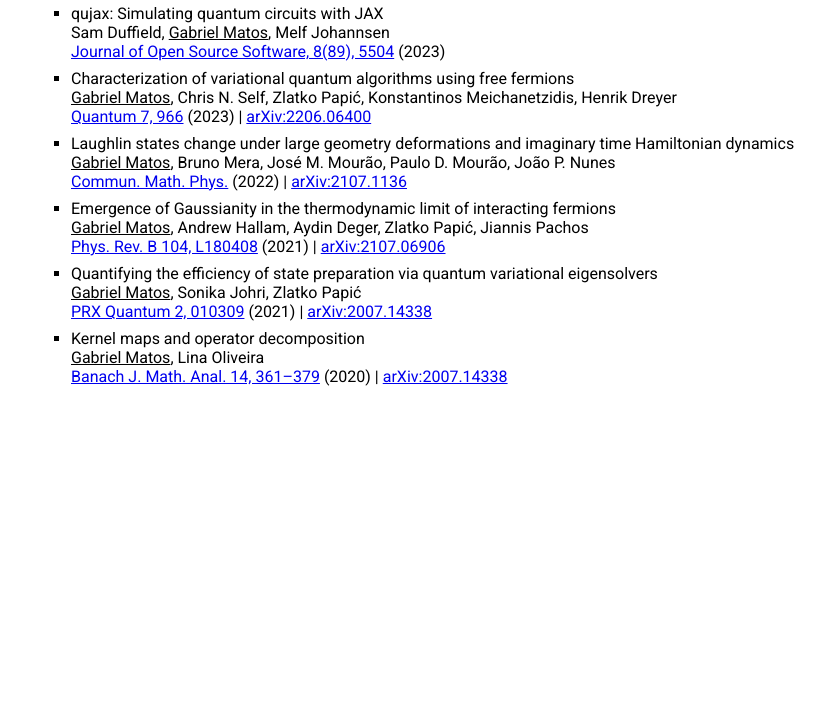
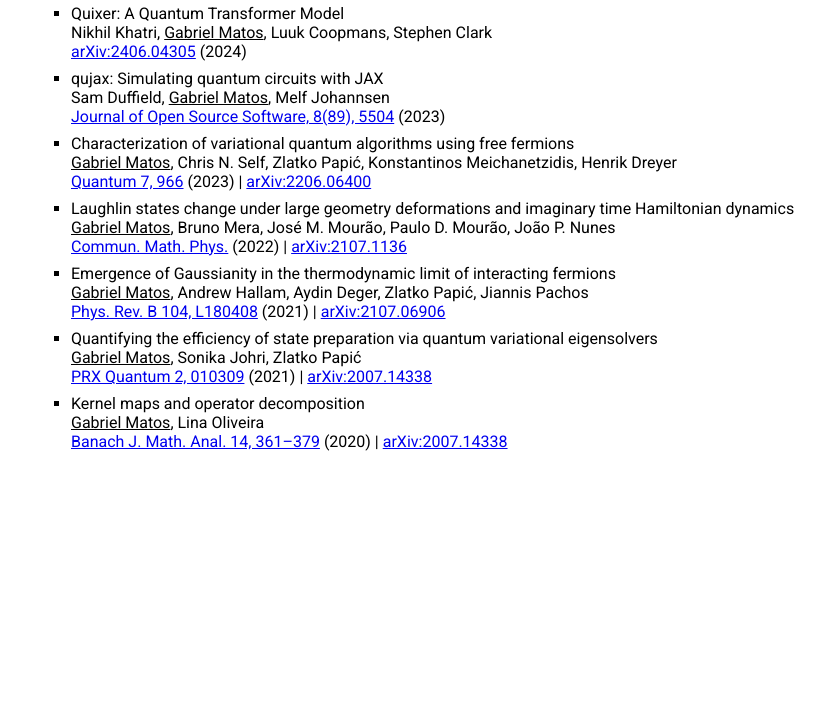
Before and after one commit to gamatos/personal-website, a website: page site/publications.html in a window 1280 px wide. Shown: the part 74-800 px from the top of the page, without its empty margins (129-954 px from the left). Drawn offline with Linux system fonts and the light colour scheme.

Commit message:
Add Quixer to publications

```diff
--- a/site/publications.html
+++ b/site/publications.html
@@ -12,6 +12,20 @@
             </header>
             <article>
                 <ul>
+                    <li>
+                        <div class="paper_title">
+                            Quixer: A Quantum Transformer Model
+                        </div>
+                        <div class="paper_authors">
+                            Nikhil Khatri, <u>Gabriel Matos</u>, Luuk Coopmans, Stephen Clark
+                        </div>
+                        </div>
+                        <div class="preprint"><span class="preprint_journal">
+                            <a href="https://arxiv.org/abs/2406.04305">arXiv:2406.04305</a>
+                        </span>
+                        <span class="preprint_year">(2024)</span>
+                        </div>
+                    </li>
                     <li>
                         <div class="paper_title">
                             qujax: Simulating quantum circuits with JAX
```
Also changed, not shown: site/index.html (+14 -0 lines).
